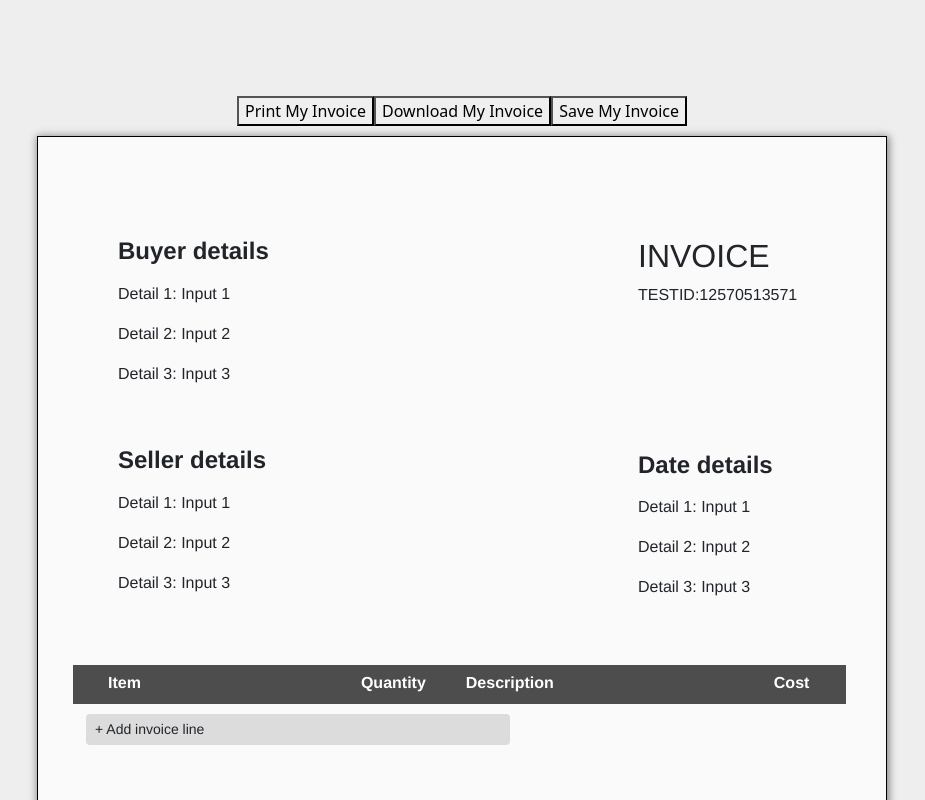
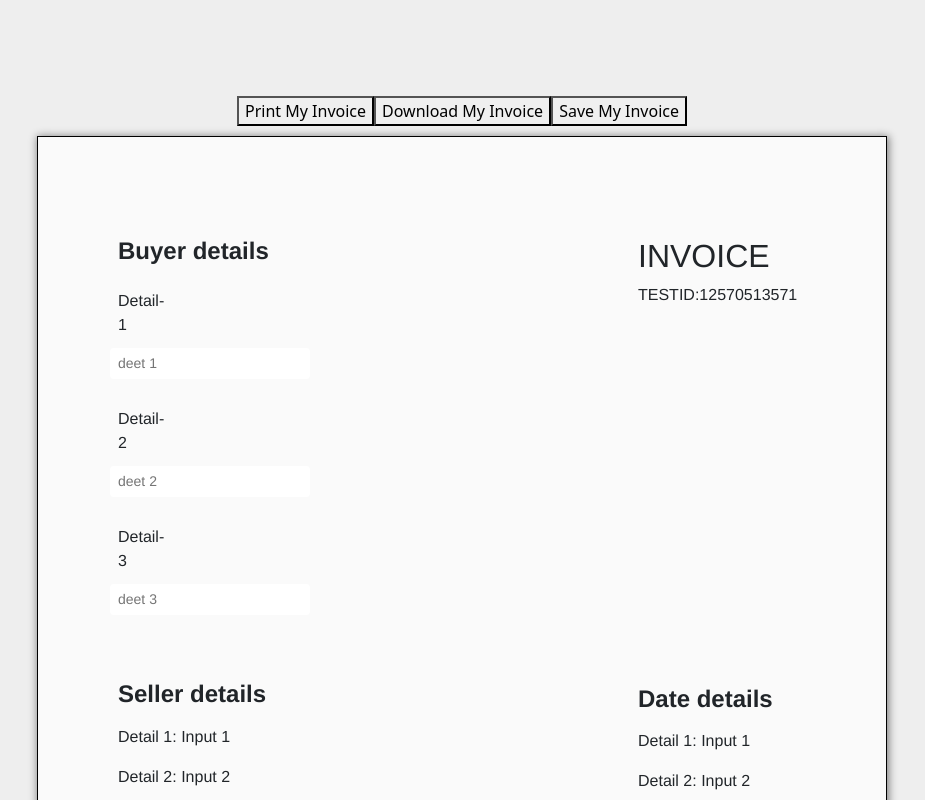
Before and after one commit to MysticalFire1315/SENG2021-frontend, a React (Vite) app: page / in a window 1280 px wide. Shown: the part 2140-2940 px from the top of the page, without its empty margins (178-1103 px from the left). Built offline with nearby package versions, Linux system fonts and the light colour scheme.

Commit message:
got the adding invoice item working

```diff
--- a/src/components/MainComponent/Invoice/Invoice.css
+++ b/src/components/MainComponent/Invoice/Invoice.css
@@ -4,11 +4,13 @@
     margin-bottom: 200px;
     margin-top: 10px;
     width: 850px;
-    height: 1200px; /*subject to change from flexbox invoice items*/
+    min-height: 1200px; /*subject to change from flexbox invoice items*/
     border: 1px solid black;
     padding: 0px;                   /*subject to change*/
     box-shadow: 1px 1px 8px 1px gray;
     font-family: Helvetica, sans-serif;
+    display: flex;
+    flex-direction: column;
 }
 
 .invoice-headers{
--- a/src/components/MainComponent/Invoice/Invoice.jsx
+++ b/src/components/MainComponent/Invoice/Invoice.jsx
@@ -1,27 +1,29 @@
-import React, { useState } from "react";
+import React, { useEffect, useState } from "react";
 import InvoiceItem from "./InvoiceItem";
 import { v4 as uuidv4 } from 'uuid';
 const Invoice = () => {
     const [itemIds, setItemIds] = useState([]);
-    const [items, setItems] = useState([]);
+    const [items, setItems] = useState([]);         // If there are no E-invoice items, the E-invoice validator must check there is at least 1 invoice line
+
+    useEffect(() => {
+        console.log(itemIds);
+    }, [itemIds]);
+
     const handleAddItem = (e) => {
         e.preventDefault();
         const itemId = uuidv4();
         setItemIds([...itemIds, itemId]);
         setItems([...items, <InvoiceItem key={itemId} id={itemId} onRemove={handleRemoveItem} />]);
-        console.log(itemIds);
     };
     const handleRemoveItem = (id) => {
-        if (items.length == 0) {
+        if (itemIds.length == 0) {
             return;
         }
-        console.log(itemIds);
-        const updatedItemIds = itemIds.filter(itemId => itemId !== id);
+        const updatedItemIds = (itemIds) => itemIds.filter(itemId => itemId !== id);
         setItemIds(updatedItemIds);
-        const updatedItems = items.filter(item => item.props.id !== id);
+        const updatedItems = (items) => items.filter(item => item.props.id !== id);
         setItems(updatedItems);
     }
-
 
     return (
         <div id="invoice-box">
@@ -29,11 +31,17 @@ const Invoice = () => {
                 <h2>INVOICE</h2>
                 <p>TESTID:12570513571</p>
             </div>
+            <form>
                 <div id="invoice-buyer">
                     <h4 className="invoice-headers">Buyer details</h4>
-                <p>Detail 1: Input 1</p>
-                <p>Detail 2: Input 2</p>
-                <p>Detail 3: Input 3</p>
+                    <div class="row g-3 align-items-center" style={{ width: "200px", borderColor: "transparent" }}>
+                        <label for="invoice-buyer-details" class="col-sm-2 col-form-label">Detail-1</label>
+                        <input type="text" class="form-control-sm form-text" id="invoice-detail-1" aria-labelledby="invoice-detail-1" placeholder="deet 1" />
+                        <label for="invoice-buyer-details" class="col-sm-2 col-form-label">Detail-2</label>
+                        <input type="text" class="form-control-sm form-text" id="invoice-detail-2" aria-labelledby="invoice-detail-2" placeholder="deet 2" />
+                        <label for="invoice-buyer-details" class="col-sm-2 col-form-label">Detail-3</label>
+                        <input type="text" class="form-control-sm form-text" id="invoice-detail-3" aria-labelledby="invoice-detail-3" placeholder="deet 3" />
+                    </div>
                 </div>
                 <div id="invoice-seller">
                     <h4 className="invoice-headers">Seller details</h4>
@@ -47,6 +55,7 @@ const Invoice = () => {
                     <p>Detail 2: Input 2</p>
                     <p>Detail 3: Input 3</p>
                 </div>
+            </form>
             <div id="invoice-item-list">
                 <div id="invoice-item-tab">
                     <ul className="invoice-elements">
```
Lines whose indentation alone changed are shown as unchanged.
